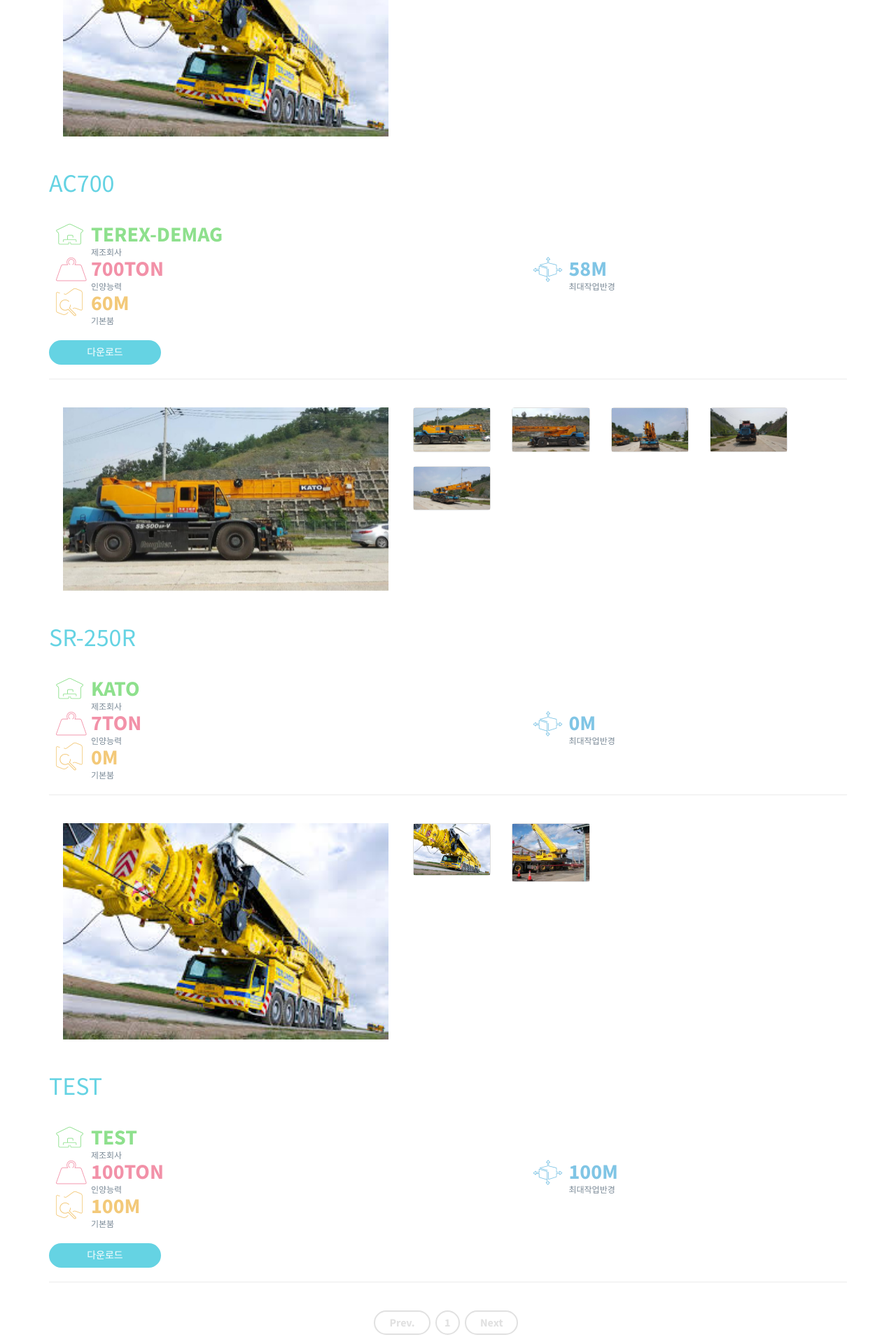
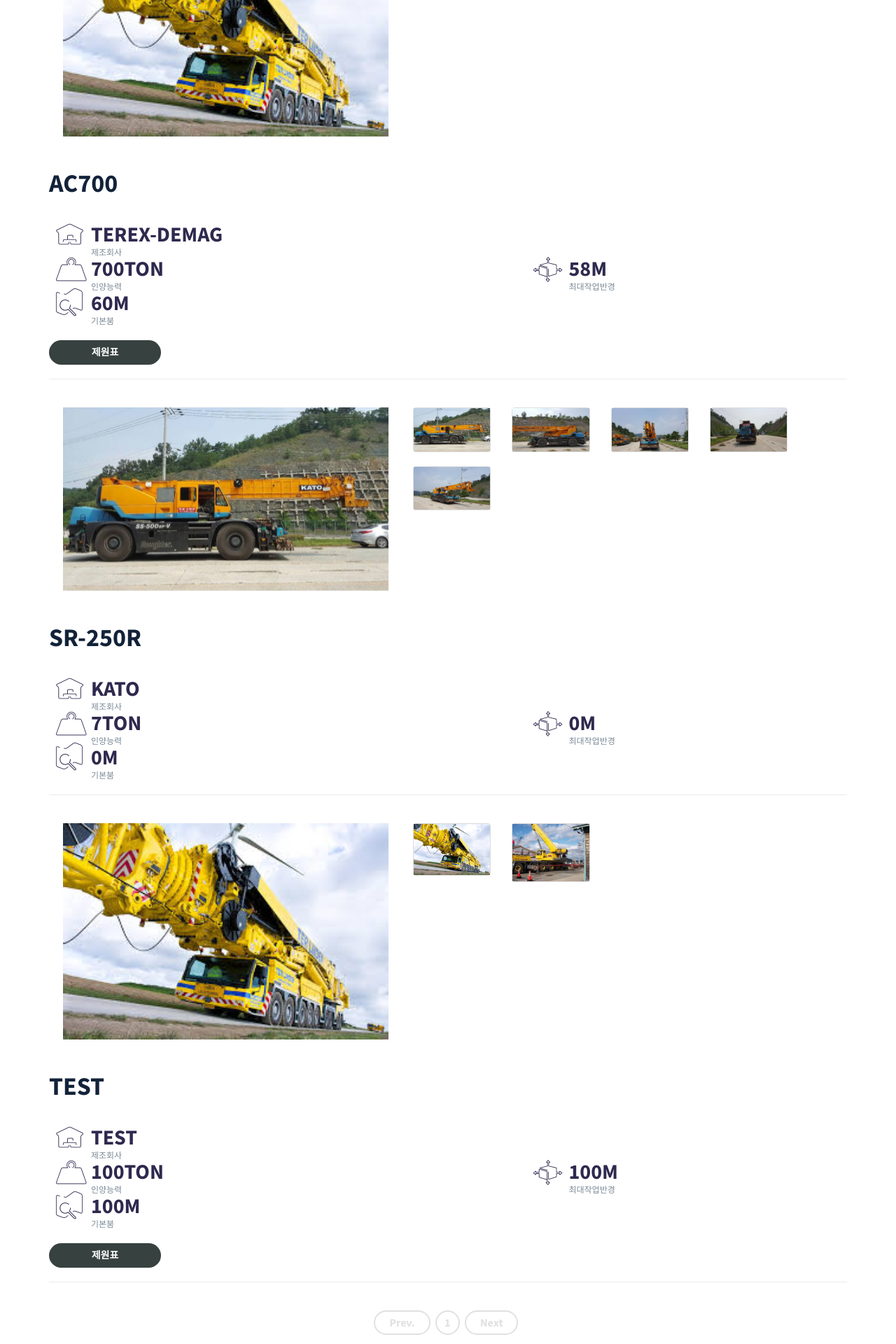
Before and after one commit to pck886/crane, a Django app: page /equipment_intro/ in a window 1280 px wide. Shown: the part 415-2335 px from the top of the page at 70% size. Run offline with Django 3.2, Linux system fonts and the light colour scheme; data comes from the database, SQL or seed files in the repository; some libraries are stand-ins or nearby versions.

Commit message:
version up

```diff
--- a/homepage/models.py
+++ b/homepage/models.py
@@ -85,6 +85,7 @@
     model = models.CharField(max_length=200, default='', verbose_name='장비이름')
     company = models.CharField(max_length=20, default='', verbose_name='제조회사')
     boom = models.FloatField(default=0, verbose_name='기본붐')
+    singular = models.IntegerField(default=0, verbose_name='기본붐 단수')
     radius = models.FloatField(default=0, verbose_name='최대작업반경')
     capacity = models.FloatField(default=0, verbose_name='최대인양능력')
     xls_file = models.FileField(upload_to=user_path, blank=True, validators=[validate_file_extension], verbose_name='엑셀파일')
--- a/homepage/static/css/style.css
+++ b/homepage/static/css/style.css
@@ -730,25 +730,25 @@
 .made i,
 .made .timer,
 .made strong {
-  color: #8ee08d;
+  color: #2e294e;
 }
 
 .branch i,
 .branch .timer,
 .branch strong {
-  color: #f291a8;
+  color: #2e294e;
 }
 
 .employee i,
 .employee .timer,
 .employee strong {
-  color: #80c5e5;
+  color: #2e294e;
 }
 
 .delivery i,
 .delivery .timer,
 .delivery strong {
-  color: #f3c979;
+  color: #2e294e;
 }
 
 .number-info {
--- a/homepage/static/css/template.css
+++ b/homepage/static/css/template.css
@@ -35,6 +35,7 @@
 h2 {
   font-size: 36px;
   line-height: 54px;
+  font-weight: bold;
 }
 
 h3 {
@@ -62,7 +63,7 @@
 LINK STYLE
 ------------------------------------------*/
 a {
-  color: #65d3e3;
+  color: #122239;
   text-decoration: none;
   -webkit-transition: all 0.3s ease 0s;
   -moz-transition: all 0.3s ease 0s;
@@ -213,7 +214,7 @@
 /*btn-primary*/
 .btn-primary {
   color: #fff;
-  background-color: #65d3e3;
+  background-color: #374140;
   border-color: transparent;
 }
 
@@ -242,6 +243,7 @@
   line-height: 24px;
   padding: 4px;
   border-radius: 30px;
+  font-weight: bold;
 }
 
 
@@ -819,6 +821,7 @@
   border-radius: 50px;
   overflow: hidden;
   position: relative;
+  font-weight: bold;
 }
 
 .quote-btn:hover {
--- a/homepage/templates/homepage/equipmentIntro.html
+++ b/homepage/templates/homepage/equipmentIntro.html
@@ -158,6 +158,9 @@
 
 										  <div class="number-info">
 											<strong><span class="timer">{{ equipment_intro.boom }}</span>M</strong>
+											{% if equipment_intro.singular != 0 %}
+												<strong><span class="timer">{{ equipment_intro.singular }}</span>단</strong>
+											{% endif %}
 											<span class="facts-description">기본붐</span>
 										  </div>
 										</div><!-- /.col-sm-3 -->
@@ -170,7 +173,7 @@
 
 						<footer class="entry-footer" style="margin-top: 20px">
 							{% if equipment_intro.xls_file %}
-								<a href="{{ equipment_intro.xls_file.url }}" class="btn btn-primary btn-sm readmore">다운로드</a>
+								<a href="{{ equipment_intro.xls_file.url }}" class="btn btn-primary btn-sm readmore">제원표</a>
 							{% endif %}
 							<hr>
 						</footer>
```
